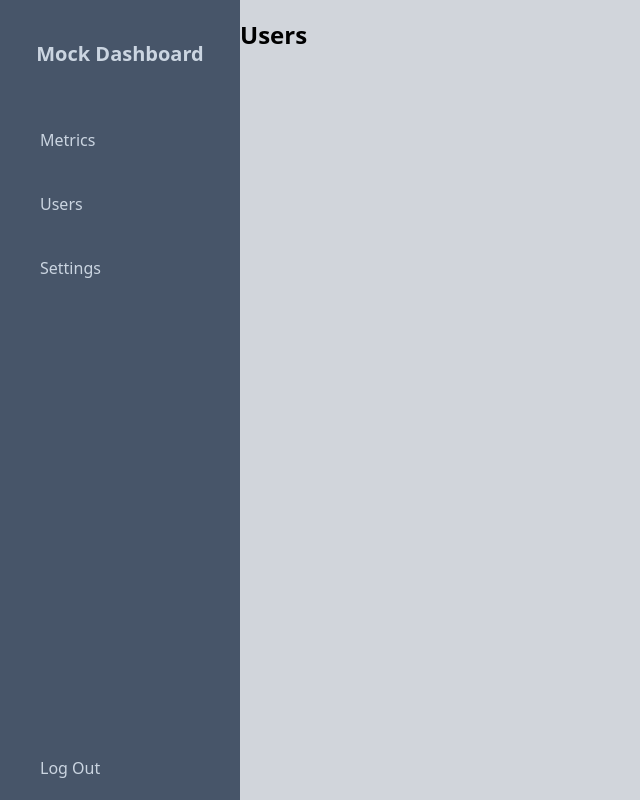
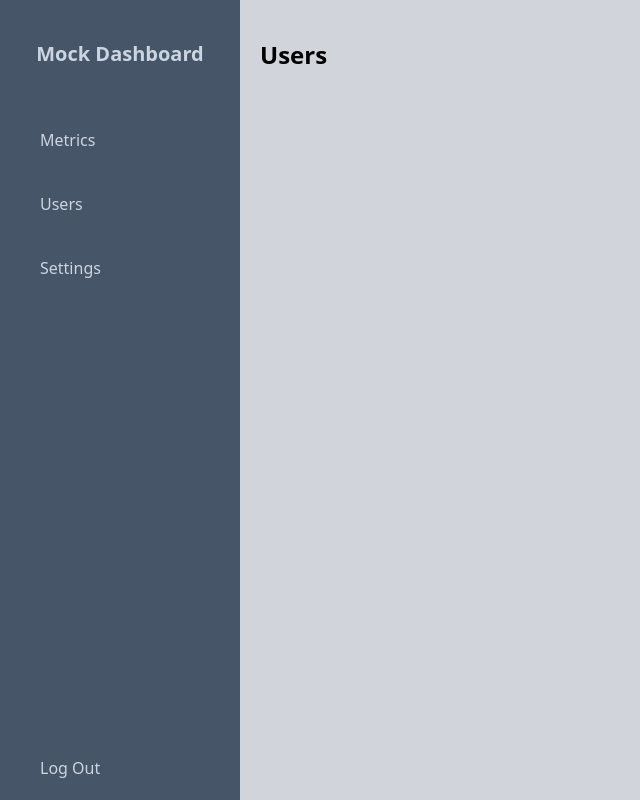
Before and after one commit to Ayaz2589/mock-dashboard, a React (Vite) app: page /dashboard/users in a window 1280 px wide. Shown: the whole page, without its empty margins (0-640 px from the left). Built offline with nearby package versions, Linux system fonts and the light colour scheme.

Commit message:
create container

```diff
--- a/src/components/containers/Dashboard/index.tsx
+++ b/src/components/containers/Dashboard/index.tsx
@@ -1,11 +1,13 @@
 import { Outlet } from "react-router-dom";
-import { SplitScreen, Navigation } from "../../";
+import { SplitScreen, Navigation, Container } from "../../";
 
 const Dashboard = () => {
   return (
     <SplitScreen dashboard>
       <Navigation />
-      <Outlet />
+      <Container>
+        <Outlet />
+      </Container>
     </SplitScreen>
   );
 };
--- a/src/components/containers/Metrics/index.tsx
+++ b/src/components/containers/Metrics/index.tsx
@@ -25,7 +25,7 @@ const Metrics = () => {
 
   const handleOnChange = (e: any) => setValue(e.target.value);
   return (
-    <div className="flex flex-col gap-5 p-5">
+    <div className="flex flex-col gap-5">
       <Header title="Metrics" />
       <Card className="sm:w-full md:w-1/2 min-w-[30rem]">
         <CardHeader>Header</CardHeader>
--- a/src/components/index.ts
+++ b/src/components/index.ts
@@ -21,3 +21,4 @@ export { default as CardFooter } from "./ui/Card/CardFooter"
 export { default as Toggle } from "./ui/Toggle"
 export { default as Spinner } from "./ui/Spinner"
 export { default as Header } from "./ui/Header"
+export { default as Container } from "./ui/Container"
--- /dev/null
+++ b/src/components/ui/Container/index.tsx
@@ -0,0 +1,7 @@
+import React from "react";
+
+const Container = ({ children }: { children: React.ReactNode }) => {
+  return <div className="p-5">{children}</div>;
+};
+
+export default Container;
```
